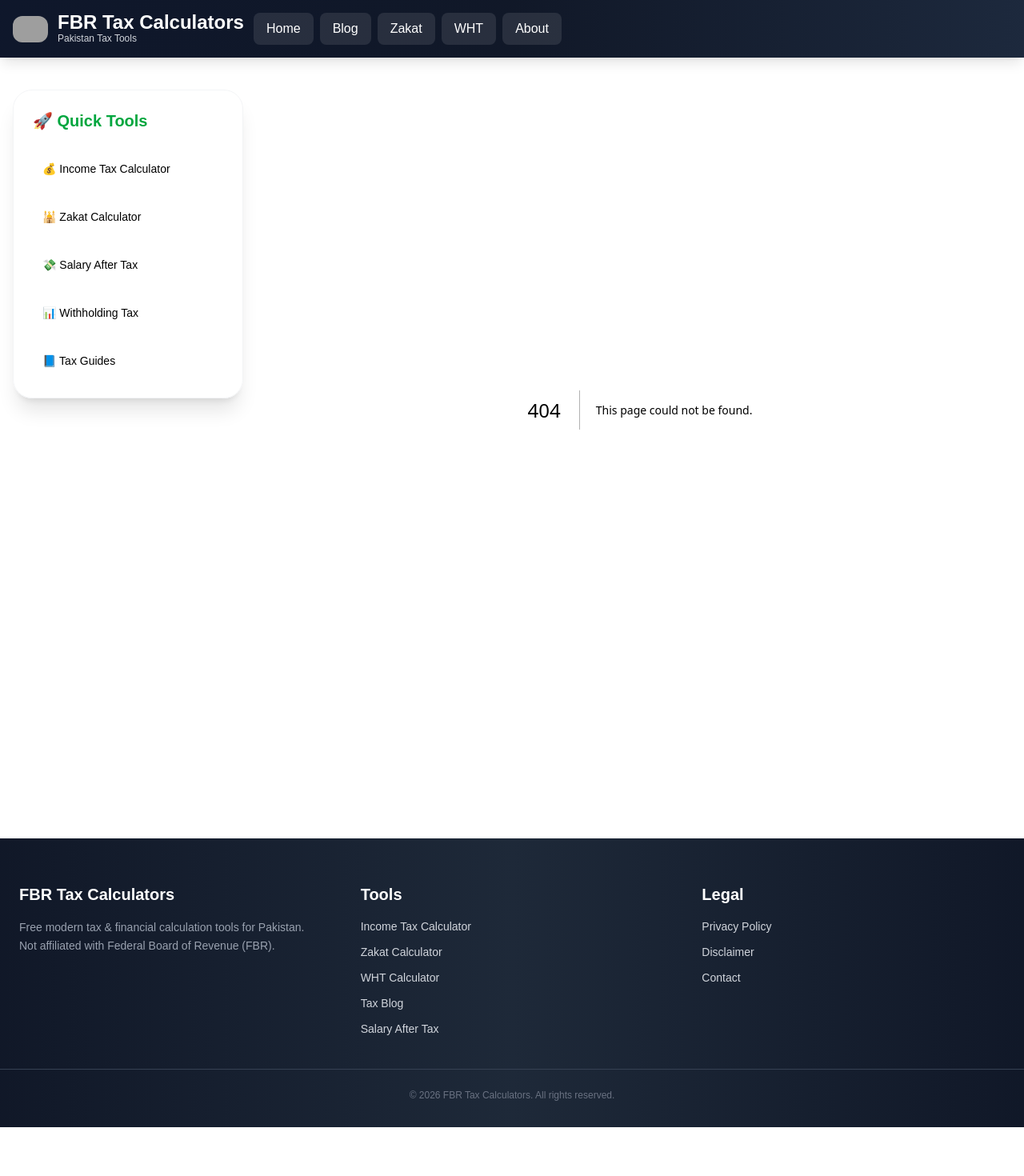
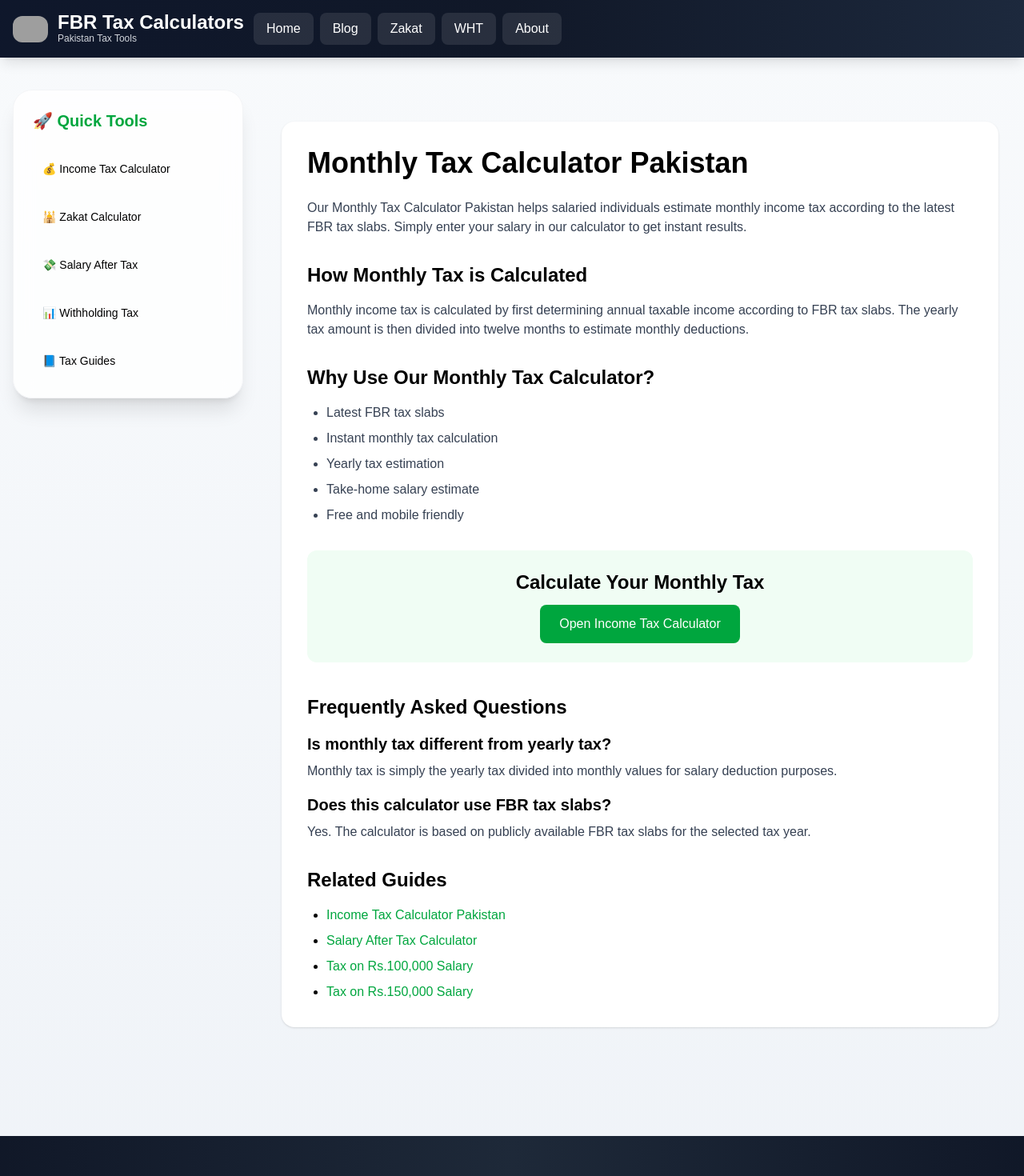
Before and after one commit to muhammadobaid1986/fbrtaxcalculators, a Next.js app: page /monthly-tax-calculator-pakistan in a window 1280 px wide. Before the commit this address had no page. Shown: the top 1470 px of the page at 80% size. Before the commit the page ends 1409 px from the top, so only its background shows below. Built offline with nearby package versions, Linux system fonts and the light colour scheme; grey boxes are pictures that could not be loaded.

Commit message:
add salary keywords

```diff
--- a/app/blog/page.tsx
+++ b/app/blog/page.tsx
@@ -79,6 +79,10 @@ const posts = [
   link: "/income-tax-on-150000-salary-pakistan"
 },
 
+{
+  title: "Monthly Tax Calculator Pakistan",
+  link: "/monthly-tax-calculator-pakistan"
+},
 ];
 
 export default function Blog() {
--- /dev/null
+++ b/app/monthly-tax-calculator-pakistan/page.tsx
@@ -0,0 +1,112 @@
+export const metadata = {
+  title: "Monthly Tax Calculator Pakistan (2025-26)",
+  description:
+    "Use our Monthly Tax Calculator Pakistan to estimate monthly salary tax according to the latest FBR tax slabs.",
+};
+
+export default function Page() {
+  return (
+    <div className="max-w-4xl mx-auto bg-white p-8 rounded-2xl shadow mt-10">
+
+      <h1 className="text-4xl font-bold mb-6">
+        Monthly Tax Calculator Pakistan
+      </h1>
+
+      <p className="mb-4 text-gray-700">
+        Our Monthly Tax Calculator Pakistan helps salaried individuals estimate
+        monthly income tax according to the latest FBR tax slabs. Simply enter
+        your salary in our calculator to get instant results.
+      </p>
+
+      <h2 className="text-2xl font-semibold mt-8 mb-4">
+        How Monthly Tax is Calculated
+      </h2>
+
+      <p className="mb-4 text-gray-700">
+        Monthly income tax is calculated by first determining annual taxable
+        income according to FBR tax slabs. The yearly tax amount is then divided
+        into twelve months to estimate monthly deductions.
+      </p>
+
+      <h2 className="text-2xl font-semibold mt-8 mb-4">
+        Why Use Our Monthly Tax Calculator?
+      </h2>
+
+      <ul className="list-disc pl-6 space-y-2 text-gray-700">
+        <li>Latest FBR tax slabs</li>
+        <li>Instant monthly tax calculation</li>
+        <li>Yearly tax estimation</li>
+        <li>Take-home salary estimate</li>
+        <li>Free and mobile friendly</li>
+      </ul>
+
+      <div className="mt-8 p-6 bg-green-50 rounded-xl text-center">
+        <h3 className="text-2xl font-bold mb-3">
+          Calculate Your Monthly Tax
+        </h3>
+
+        <a
+          href="/"
+          className="inline-block bg-green-600 text-white px-6 py-3 rounded-lg hover:bg-green-700"
+        >
+          Open Income Tax Calculator
+        </a>
+      </div>
+
+      <h2 className="text-2xl font-semibold mt-10 mb-4">
+        Frequently Asked Questions
+      </h2>
+
+      <h3 className="text-xl font-semibold mb-2">
+        Is monthly tax different from yearly tax?
+      </h3>
+
+      <p className="mb-4 text-gray-700">
+        Monthly tax is simply the yearly tax divided into monthly values for
+        salary deduction purposes.
+      </p>
+
+      <h3 className="text-xl font-semibold mb-2">
+        Does this calculator use FBR tax slabs?
+      </h3>
+
+      <p className="mb-4 text-gray-700">
+        Yes. The calculator is based on publicly available FBR tax slabs for the
+        selected tax year.
+      </p>
+
+      <div className="mt-8">
+        <h2 className="text-2xl font-bold mb-4">
+          Related Guides
+        </h2>
+
+        <ul className="list-disc pl-6 space-y-2">
+          <li>
+            <a href="/" className="text-green-600">
+              Income Tax Calculator Pakistan
+            </a>
+          </li>
+
+          <li>
+            <a href="/salary-after-tax-calculator" className="text-green-600">
+              Salary After Tax Calculator
+            </a>
+          </li>
+
+          <li>
+            <a href="/income-tax-on-100000-salary-pakistan" className="text-green-600">
+              Tax on Rs.100,000 Salary
+            </a>
+          </li>
+
+          <li>
+            <a href="/income-tax-on-150000-salary-pakistan" className="text-green-600">
+              Tax on Rs.150,000 Salary
+            </a>
+          </li>
+        </ul>
+      </div>
+
+    </div>
+  );
+}
--- a/app/page.tsx
+++ b/app/page.tsx
@@ -382,6 +382,20 @@ const seconds = now ? now.getSeconds() : 0;
         Calculate withholding tax instantly.
       </p>
     </a>
+    <a
+  href="/monthly-tax-calculator-pakistan"
+  className="bg-white rounded-2xl shadow-lg p-6 text-center hover:shadow-2xl hover:-translate-y-1 transition"
+>
+  <div className="text-5xl mb-4">📅</div>
+
+  <h3 className="font-bold text-lg">
+    Monthly Tax Calculator
+  </h3>
+
+  <p className="text-gray-600 text-sm mt-2">
+    Estimate monthly salary tax instantly.
+  </p>
+</a>
 
   </div>
 
@@ -520,6 +534,13 @@ const seconds = now ? now.getSeconds() : 0;
 <p className="mb-4 text-gray-700">
   Our calculator helps employees, freelancers and professionals estimate their tax liability according to current FBR tax slabs. The tool supports multiple tax years and provides instant results.
 </p>
+<h3 className="text-xl font-semibold mt-6 mb-2">
+  Monthly Tax Calculator Pakistan
+</h3>
+
+<p className="mb-4 text-gray-700">
+  Our Monthly Tax Calculator Pakistan helps salaried employees estimate monthly income tax according to the latest FBR tax slabs. Simply enter your monthly salary to calculate tax instantly and estimate your yearly tax liability.
+</p>
 
         <h3 className="text-xl font-semibold mt-6 mb-2">
           Supported Tax Years
@@ -534,6 +555,15 @@ const seconds = now ? now.getSeconds() : 0;
           <li>Income Tax Calculator Pakistan</li>
 <li>Salary Tax Calculator Pakistan</li>
 <li>FBR Tax Calculator Pakistan</li>
+<li>Monthly Tax Calculator Pakistan</li>
+<li>Pakistan Salary Tax Calculator</li>
+<li>Online Tax Calculator Pakistan</li>
+<li>FBR Salary Tax Calculator</li>
+<li>Monthly Tax Calculator Pakistan</li>
+
+<li>Income Tax on Rs.100,000 Salary</li>
+
+<li>Income Tax on Rs.150,000 Salary</li>
         </ul>
       </div>
 
--- a/app/sitemap.ts
+++ b/app/sitemap.ts
@@ -127,6 +127,10 @@ export default function sitemap() {
   lastModified: new Date(),
 },
 
+{
+  url: "https://fbrtaxcalculators.com/monthly-tax-calculator-pakistan",
+  lastModified: new Date(),
+},
   ];
 
 }
```
